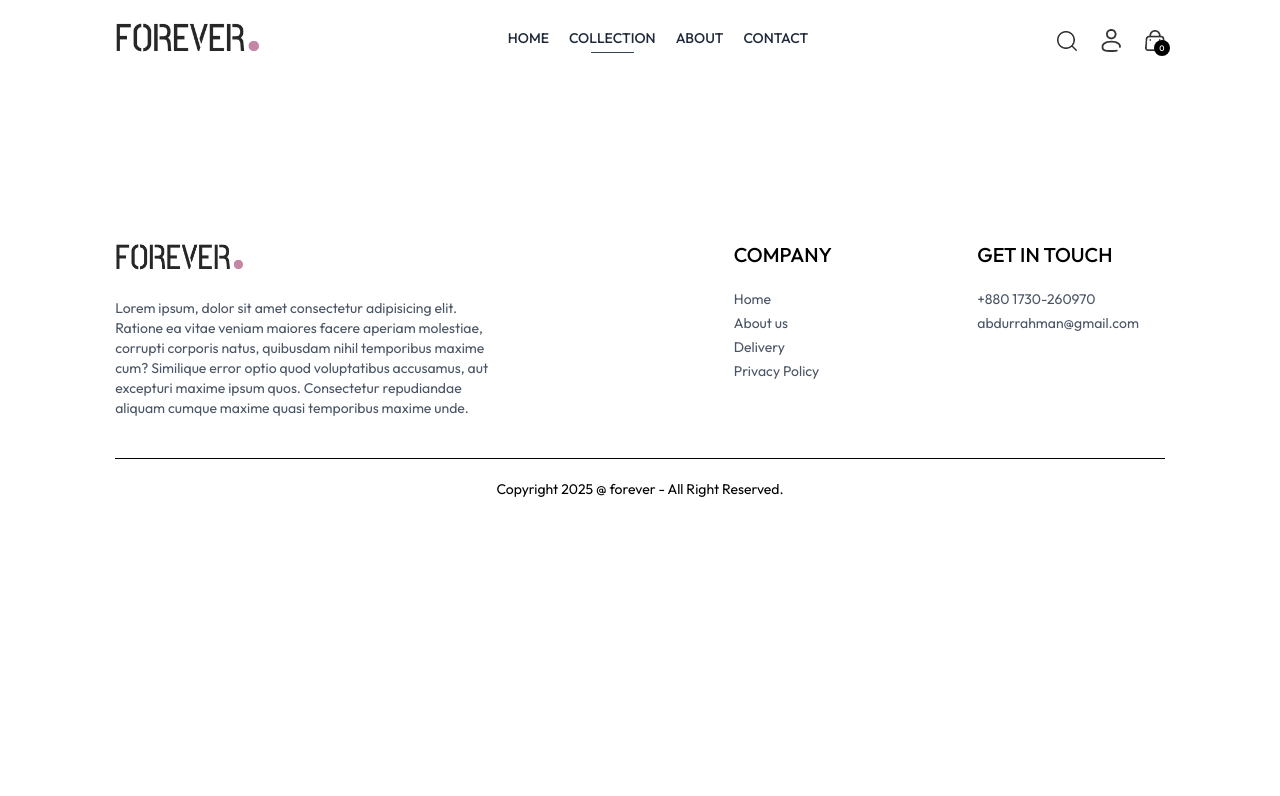
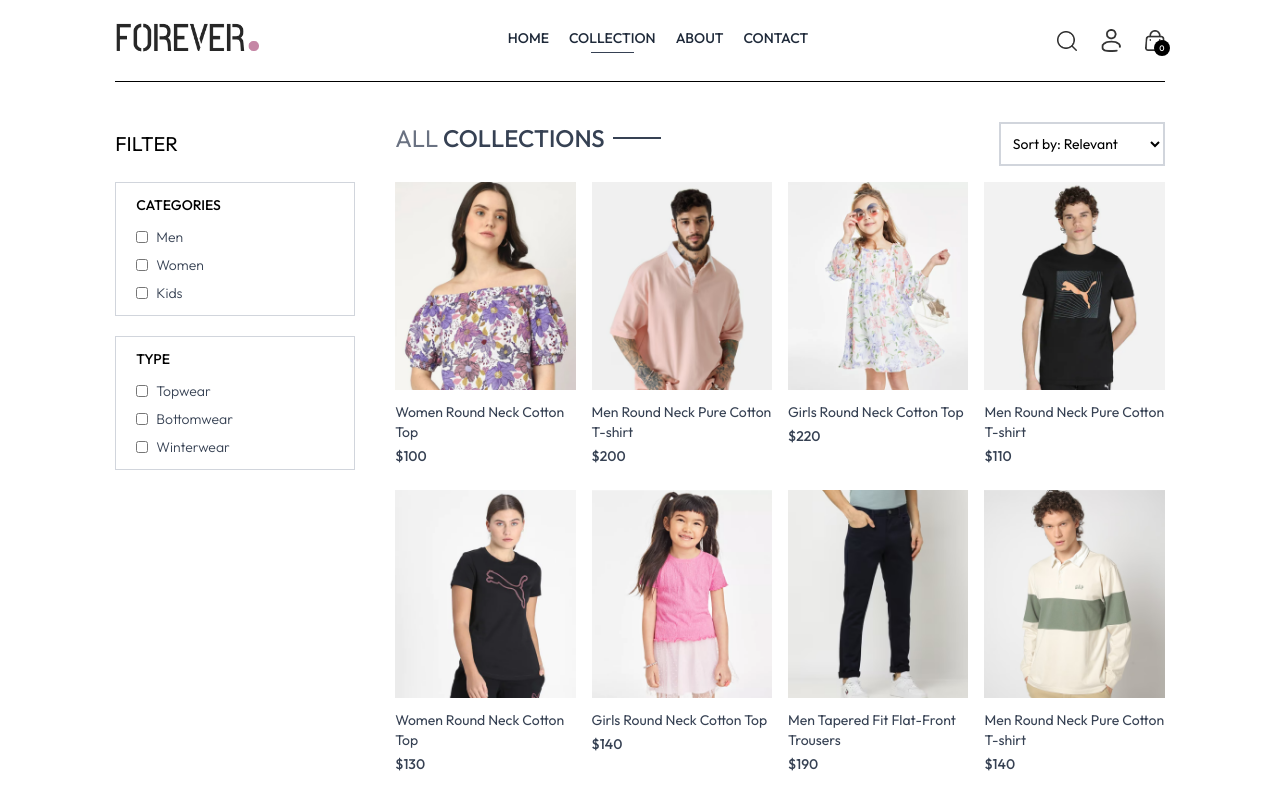
Before and after one commit to abdurrahman482937/forever, a React app in the folder frontend/: page /collection in a window 1280 px wide. Shown: the top 796 px of the page. Built offline with nearby package versions, Linux system fonts and the light colour scheme; the HTML template or start-up script is replaced by a standard one.

Commit message:
Collection

```diff
--- a/frontend/src/pages/Collection.jsx
+++ b/frontend/src/pages/Collection.jsx
@@ -1,9 +1,139 @@
-import React from 'react'
+import { useContext, useEffect, useState } from "react"
+import { ShopContext } from "../context/ShopContext"
+import { assets } from "../assets/assets"
+import Title from "../components/Title"
+import ProductItems from "../components/ProductItems"
 
 const Collection = () => {
+  const { products, search, showSearch } = useContext(ShopContext)
+  const [showFilter, setShowFilter] = useState(false)
+  const [filterProducts, setFilterProducts] = useState([])
+  const [category, setCategory] = useState([])
+  const [subCategory, setSubCategory] = useState([])
+  const [sortType, setSortType] = useState("relevant")
+
+  const toggleCategory = (e) => {
+    if (category.includes(e.target.value)) {
+      setCategory(prev => prev.filter(item => item !== e.target.value))
+    }
+    else {
+      setCategory(prev => [...prev, e.target.value])
+    }
+  }
+
+  const toggleSubCategory = (e) => {
+    if (subCategory.includes(e.target.value)) {
+      setSubCategory(prev => prev.filter(item => item !== e.target.value))
+    }
+    else {
+      setSubCategory(prev => [...prev, e.target.value])
+    }
+  }
+
+  const applyFilter = () => {
+    let productsCopy = products.slice()
+    if (showSearch && search) {
+      productsCopy = productsCopy.filter(item => item.name.toLowerCase().includes(search.toLowerCase()))
+    }
+    if (category.length > 0) {
+      productsCopy = productsCopy.filter(item => category.includes(item.category))
+    }
+    if (subCategory.length > 0) {
+      productsCopy = productsCopy.filter(item => subCategory.includes(item.subCategory))
+    }
+    setFilterProducts(productsCopy)
+  }
+
+  const sortProduct = () => {
+    let fpCopy = filterProducts.slice();
+
+    switch (sortType) {
+      case "low-high":
+        setFilterProducts(fpCopy.sort((a, b) => (a.price - b.price)))
+        break;
+
+      case "high-low":
+        setFilterProducts(fpCopy.sort((a, b) => (b.price - a.price)))
+        break;
+
+      default:
+        applyFilter()
+        break;
+    }
+  }
+
+  useEffect(() => {
+    applyFilter()
+  }, [category, subCategory, search, showSearch]);
+
+  useEffect(() => {
+    sortProduct()
+  }, [sortType]);
+
   return (
-    <div>
-
+    <div className="flex flex-col sm:flex-row gap-1 sm:gap-10 pt-10 border-t">
+      {/* Filter Option */}
+      <div className="min-w-60">
+        <p onClick={() => setShowFilter(!showFilter)} className="my-2 text-xl flex items-center cursor-pointer gap-2">FILTER
+          <img className={`h-3 sm:hidden ${showFilter ? "rotate-90" : ""}`} src={assets.dropdown_icon} alt="" />
+        </p>
+        {/* Category Filter */}
+        <div className={`border border-gray-300 pl-5 py-3 mt-6 ${showFilter ? "" : "hidden"} sm:block`}>
+          <p className="mb-3 text-sm font-medium">CATEGORIES</p>
+          <div className="flex flex-col gap-2 text-sm font-light text-gray-700">
+            <p className="flex gap-2">
+              <input type="checkbox" value="Men" className="w-3" id="men" onChange={toggleCategory} />
+              <label htmlFor="men">Men</label>
+            </p>
+            <p className="flex gap-2">
+              <input type="checkbox" value="Women" className="w-3" id="women" onChange={toggleCategory} />
+              <label htmlFor="women">Women</label>
+            </p>
+            <p className="flex gap-2">
+              <input type="checkbox" value="Kids" className="w-3" id="kids" onChange={toggleCategory} />
+              <label htmlFor="kids">Kids</label>
+            </p>
+          </div>
+        </div>
+        {/* Sub Category Filter */}
+        <div className={`border border-gray-300 pl-5 py-3 my-5 ${showFilter ? "" : "hidden"} sm:block`}>
+          <p className="mb-3 text-sm font-medium">TYPE</p>
+          <div className="flex flex-col gap-2 text-sm font-light text-gray-700">
+            <p className="flex gap-2">
+              <input type="checkbox" value="Topwear" className="w-3" id="topwear" onChange={toggleSubCategory} />
+              <label htmlFor="topwear">Topwear</label>
+            </p>
+            <p className="flex gap-2">
+              <input type="checkbox" value="Bottomwear" className="w-3" id="bottomwear" onChange={toggleSubCategory} />
+              <label htmlFor="bottomwear">Bottomwear</label>
+            </p>
+            <p className="flex gap-2">
+              <input type="checkbox" value="Winterwear" className="w-3" id="winterwear" onChange={toggleSubCategory} />
+              <label htmlFor="winterwear">Winterwear</label>
+            </p>
+          </div>
+        </div>
+      </div>
+      {/* Right side */}
+      <div className="flex-1">
+        <div className="flex justify-between text-base sm:text-2xl mb-4">
+          <Title text1={"ALL"} text2={"COLLECTIONS"} />
+          {/* Product Sort */}
+          <select onChange={(e) => setSortType(e.target.value)} className="border-2 border-gray-300 text-sm px-2">
+            <option value="relevant">Sort by: Relevant</option>
+            <option value="low-high">Sort by: Low To High</option>
+            <option value="high-low">Sort by: High To Low</option>
+          </select>
+        </div>
+        {/* Map Products */}
+        <div className="grid grid-cols-2 md:grid-cols-3 lg:grid-cols-4 gap-4 gap-y-6">
+          {
+            filterProducts.map((item, index) => (
+              <ProductItems key={index} name={item.name} id={item._id} price={item.price} image={item.image} />
+            ))
+          }
+        </div>
+      </div>
     </div>
   )
 }
```
